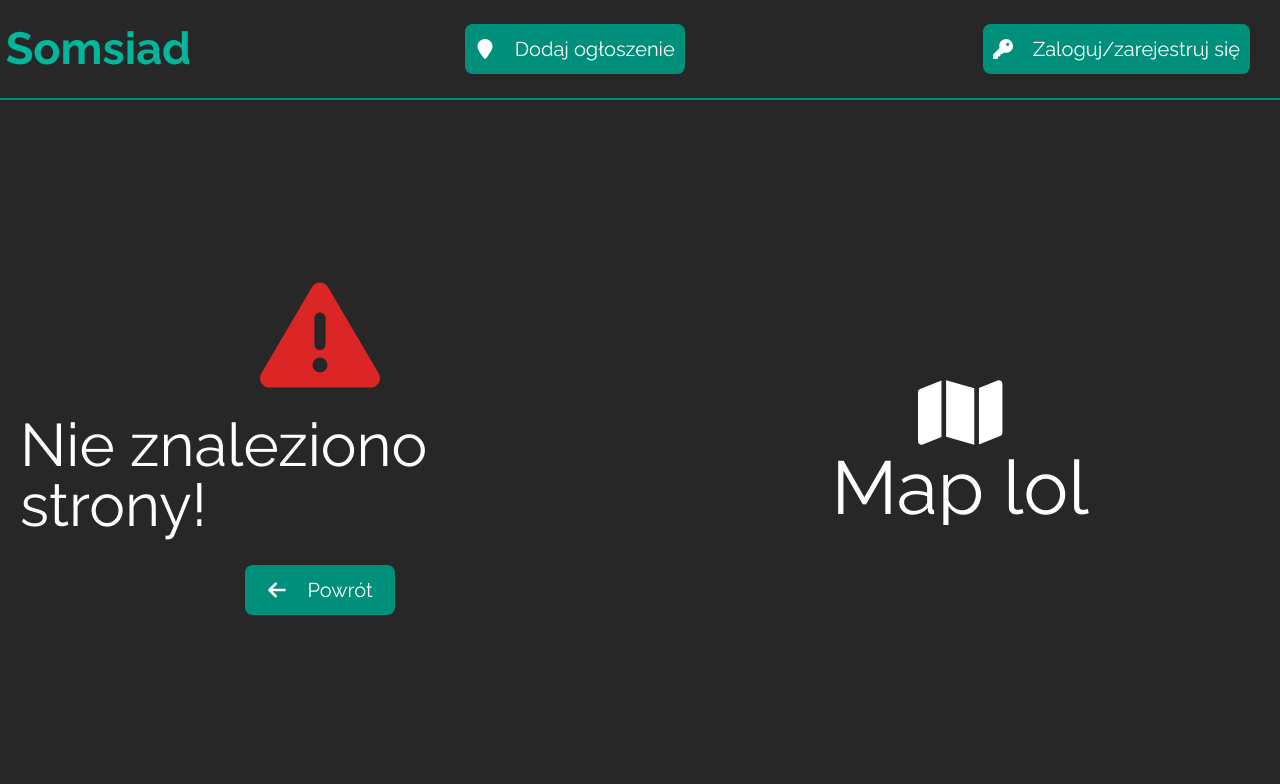
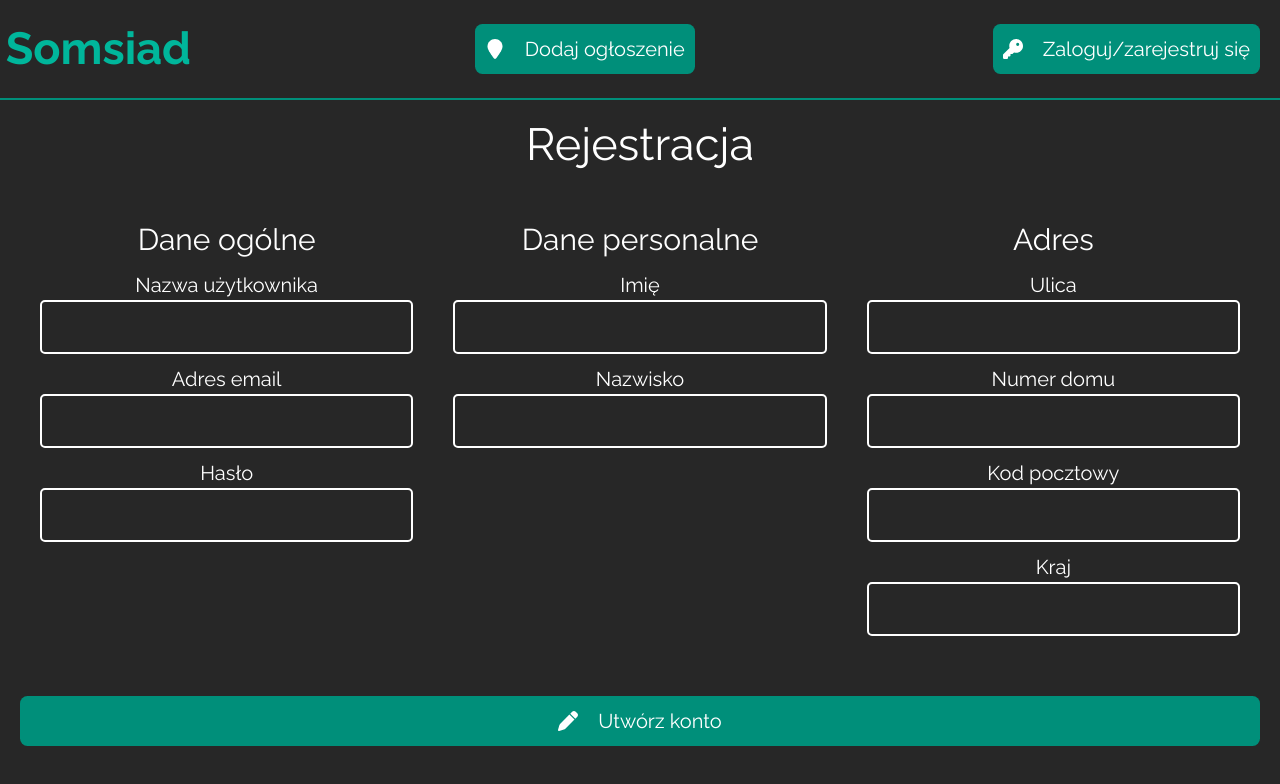
Before and after one commit to cosiedzieje-app/frontend, a Vue app: page /account/register in a window 1280 px wide. Shown: the top 784 px of the page. Built offline with nearby package versions, Linux system fonts and the light colour scheme.

Commit message:
Add register page (...)
Other changes:
- Slightly change login page
- Rework navigation guards
- Add types regarding registration

```diff
--- a/src/App.vue
+++ b/src/App.vue
@@ -23,6 +23,10 @@ import { RouterView } from 'vue-router';
   grid-template-columns: 1fr;
   grid-template-areas: "header"
     "route";
+
+  @media screen and (max-width: 767px) {
+    grid-template-rows: auto 1fr;
+  }
 }
 
 #main-route-wrapper {
--- a/src/components/CustomButton.vue
+++ b/src/components/CustomButton.vue
@@ -1,6 +1,6 @@
 <template>
   <button
-    class="bg-green rounded-md flex flex-row justify-center items-center text-center text-white min-w-[150px] p-2 m-2 hover:bg-green-light transition-[background-color] duration-200"
+    class="bg-green rounded-md flex flex-row justify-center items-center text-center text-white min-w-[150px] min-h-[50px] p-2 hover:bg-green-light transition-[background-color] duration-200"
     @click="() => props.action()"
   >
     <font-awesome-icon class="h-[20px] w-[20px]" :icon="props.icon" />
--- a/src/components/HeaderBox.vue
+++ b/src/components/HeaderBox.vue
@@ -1,7 +1,9 @@
 <template>
-  <header class="flex flex-row h-full w-full outline-none border-solid border-0 border-b-2 border-green">
+  <header
+    class="flex flex-col md:flex-row h-full w-full outline-none border-solid border-0 border-b-2 border-green"
+  >
     <span
-      class="h-full text-center text-green hover:text-green-light transition-[color] duration-200 hover:cursor-pointer p-4 flex flex-col justify-center items-center text-4xl font-bold"
+      class="md:h-full text-center text-green hover:text-green-light transition-[color] duration-200 hover:cursor-pointer p-4 flex flex-col justify-center items-center text-4xl font-bold"
       @click="() => router.push('/')"
     >
       Somsiad
--- a/src/components/LoginFormInput.vue
+++ b/src/components/LoginFormInput.vue
@@ -1,9 +1,19 @@
 <template>
-    <label class="text-white" for="email">{{ labelContent }}</label>
+  <div
+    class="flex flex-col justify-center items-center my-2"
+  >
+    <label class="text-white" :for="name">{{ labelContent }}</label>
     <input
-        class="text-white bg-gray-dark py-2 px-4 w-full border-2 border-solid border-white focus:border-green rounded"
-        :value="modelValue" @input="updateValue" :id="name" :name="name" :type="type" :autocomplete="autocomplete" required
+      class="text-white bg-gray-dark py-2 px-4 w-full border-2 border-solid border-white focus:border-green rounded"
+      :value="modelValue"
+      @input="updateValue"
+      :id="name"
+      :name="name"
+      :type="type"
+      :autocomplete="autocomplete"
+      required
     >
+  </div>
 </template>
 
 <script setup lang="ts">
--- a/src/components/NavBar.vue
+++ b/src/components/NavBar.vue
@@ -1,13 +1,13 @@
 <template>
   <nav class="navbar w-full">
-    <div class="w-full flex flex-row justify-center items-center">
+    <div class="w-full flex flex-col md:flex-row justify-center items-center">
       <NavBarItem
         v-for="item in items"
         :key="item.caption"
         :item="item"
       />
     </div>
-    <div class="flex justify-center items-center p-4">
+    <div class="mt-5 border-dashed border-0 border-t md:border-0 border-green md:mt-0 flex justify-center items-center p-4">
       <AccountBox
         :name="(authenticated) ? store.getAccountName : null"
       />
@@ -36,5 +36,10 @@ const props = defineProps<Props>();
   display: grid;
   grid-template-columns: 1fr auto;
   grid-template-rows: 1fr;
+
+  @media screen and (max-width: 767px) {
+    grid-template-columns: 1fr;
+    grid-template-rows: 1fr auto;
+  }
 }
 </style>
--- a/src/components/RouteWrapper.vue
+++ b/src/components/RouteWrapper.vue
@@ -1,5 +1,20 @@
 <template>
-  <div class="h-full w-full overflow-auto">
+  <div
+    class="h-full w-full"
+    :class="{
+      'overflow-auto': props.scrollable
+    }"
+  >
     <slot></slot>
   </div>
 </template>
+
+<script setup lang="ts">
+interface Props {
+  scrollable?: boolean;
+}
+
+const props = withDefaults(defineProps<Props>(), {
+  scrollable: false
+});
+</script>
--- a/src/main.ts
+++ b/src/main.ts
@@ -21,7 +21,8 @@ import {
   faArrowRight,
   faArrowDown,
   faArrowLeft,
-  faUser
+  faUser,
+  faPen
 } from "@fortawesome/free-solid-svg-icons";
 
 import './styles/index.scss';
@@ -42,15 +43,15 @@ library.add(
   faArrowRight,
   faArrowDown,
   faArrowLeft,
-  faUser
+  faUser,
+  faPen
 );
 
 const pinia = createPinia();
 
 const app = createApp(App)
-  .component("font-awesome-icon", FontAwesomeIcon);
-
-app.use(pinia);
-app.use(router);
+  .component("font-awesome-icon", FontAwesomeIcon)
+  .use(pinia)
+  .use(router);
 
 app.mount('#app');
--- a/src/views/account/AccountLoginView.vue
+++ b/src/views/account/AccountLoginView.vue
@@ -1,18 +1,31 @@
 <template>
-  <RouteWrapper class="account-login flex flex-col items-center">
-    <NoticeBox
+  <RouteWrapper :scrollable="true">
+    <div
       v-if="redirected"
-      message="Log in to continue"
-      icon="fa-solid fa-key"
-      level="warn"
-    />
-    <form class="px-4 my-32" @submit.prevent="sendForm">
+      class="w-full flex flex-row items-center justify-center"
+    >
+      <NoticeBox
+        message="Zaloguj się, aby kontynuować"
+        icon="fa-solid fa-key"
+        level="warn"
+      />
+    </div>
+    <form class="p-4 w-full flex flex-col items-center" @submit.prevent="sendForm">
+      <h1
+        class="w-full text-center text-white text-4xl mb-10"
+      >
+        Logowanie
+      </h1>
       <div>
         <LoginFormInput v-model="email" name="email" autocomplete="email" type="email" label-content="Adres email"></LoginFormInput>
         <LoginFormInput v-model="password" name="password" type="password" label-content="Hasło"></LoginFormInput>
-        <CustomButton class="ml-0" :props="buttonProps"></CustomButton>
+        <CustomButton class="mt-5 w-full" :props="buttonProps" />
       </div>
-  </form>
+      <div class="mt-20 text-center text-white">
+        <h2 class="text-2xl">Nie posiadasz konta?</h2>
+        <CustomButton class="mt-2 w-full" :props="registerButtonProps" />
+      </div>
+    </form>
   </RouteWrapper>
 </template>
 
@@ -22,11 +35,12 @@ import NoticeBox from "@/components/NoticeBox.vue";
 import LoginFormInput from "@/components/LoginFormInput.vue";
 import CustomButton from "@/components/CustomButton.vue";
 
-import { useRoute } from "vue-router";
+import { useRoute, useRouter } from "vue-router";
 import { ref } from "vue";
 import type { ButtonProps, LoginRequest } from "@/types";
 
 const route = useRoute();
+const router = useRouter();
 
 const redirected = ref<boolean>(route.query.redirect === 'true');
 
@@ -64,4 +78,15 @@ const buttonProps: ButtonProps = {
   action: () => {},
   icon: 'fa-solid fa-check'
 }
+
+const registerButtonProps: ButtonProps = {
+  caption: "Zarejestruj się",
+  action: () => router.push({
+    name: 'accountRegister',
+    params: {
+      email: email.value
+    }
+  }),
+  icon: 'fa-solid fa-pen'
+}
 </script>
--- /dev/null
+++ b/src/views/account/AccountRegisterView.vue
@@ -0,0 +1,154 @@
+<template>
+  <RouteWrapper :scrollable="true">
+    <form class="p-4 min-h-full w-full flex flex-col justify-center items-center" @submit.prevent="">
+      <h1
+        class="w-full text-center text-white text-4xl"
+      >Rejestracja</h1>
+      <div
+        class="w-full flex flex-col md:flex-row md:flex-[1_1_33.33%]"
+      >
+        <div
+          class="mt-10 md:mx-4 w-full"
+        >
+          <h2
+            class="w-full text-center text-white text-2xl"
+          >Dane ogólne</h2>
+          <LoginFormInput
+            v-model="accountData.username"
+            name="username"
+            type="text"
+            label-content="Nazwa użytkownika"
+            autocomplete="username"
+          />
+          <LoginFormInput
+            v-model="accountData.email"
+            name="email"
+            autocomplete="email"
+            type="email"
+            label-content="Adres email"
+          />
+          <LoginFormInput
+            v-model="accountData.password"
+            name="password"
+            type="password"
+            label-content="Hasło"
+            autocomplete="new-password"
+          />
+        </div>
+        <div
+          class="mt-10 md:mx-4 w-full"
+        >
+          <h2
+            class="w-full text-center text-white text-2xl"
+          >Dane personalne</h2>
+          <LoginFormInput
+            v-model="personalData.name"
+            name="name"
+            type="text"
+            label-content="Imię"
+            autocomplete="given-name"
+          />
+          <LoginFormInput
+            v-model="personalData.surname"
+            name="surname"
+            type="text"
+            label-content="Nazwisko"
+            autocomplete="family-name"
+          />
+        </div>
+        <div
+          class="mt-10 md:mx-4 w-full"
+        >
+          <h2
+            class="w-full text-center text-white text-2xl"
+          >Adres</h2>
+          <LoginFormInput
+            v-model="address.street"
+            name="street"
+            type="text"
+            label-content="Ulica"
+          />
+          <LoginFormInput
+            v-model="address.number"
+            name="number"
+            type="number"
+            label-content="Numer domu"
+          />
+          <LoginFormInput
+            v-model="address.postalCode"
+            name="postal-code"
+            type="text"
+            label-content="Kod pocztowy"
+            autocomplete="postal-code"
+          />
+          <LoginFormInput
+            v-model="address.country"
+            name="country"
+            type="text"
+            label-content="Kraj"
+            autocomplete="country-name"
+          />
+        </div>
+      </div>
+      <CustomButton class="mt-10 w-full" :props="buttonProps" />
+      <div
+        class="mt-10 text-center text-white flex flex-col items-center"
+      >
+        <h2
+          class="text-2xl"
+        >
+          Posiadasz już konto?
+        </h2>
+        <CustomButton
+          class="mt-2 w-full"
+          :props="loginButtonProps"
+        />
+      </div>
+    </form>
+  </RouteWrapper>
+</template>
+
+<script setup lang="ts">
+import LoginFormInput from '@/components/LoginFormInput.vue';
+import CustomButton from '@/components/CustomButton.vue';
+import RouteWrapper from '@/components/RouteWrapper.vue';
+
+import { reactive } from 'vue';
+import type { ButtonProps, UserAccountData, UserPersonalData, Address } from '@/types';
+import { Sex } from '@/types';
+import { useRouter } from 'vue-router';
+
+interface Props {
+  initEmail: string;
+}
+
+const router = useRouter();
+const props = defineProps<Props>();
+const buttonProps: ButtonProps = {
+  caption: "Utwórz konto",
+  action: () => {},
+  icon: "fa-solid fa-pen"
+};
+const loginButtonProps: ButtonProps = {
+  caption: "Zaloguj się",
+  action: () => router.push({ name: 'accountLogin' }),
+  icon: "fa-solid fa-key"
+};
+
+const accountData = reactive<UserAccountData>({
+  username: "",
+  email: props.initEmail,
+  password: ""
+});
+const personalData = reactive<UserPersonalData>({
+  name: "",
+  surname: "",
+  sex: Sex.Other
+});
+const address = reactive<Address>({
+  postalCode: "",
+  number: "",
+  street: "",
+  country: ""
+});
+</script>
--- a/src/views/account/AccountView.vue
+++ b/src/views/account/AccountView.vue
@@ -1,5 +1,5 @@
 <template>
-  <RouteWrapper class="flex flex-col items-center">
+  <RouteWrapper>
     <RouterView v-slot="{ Component }">
       <transition name="view-fade" mode="out-in">
         <component :is="Component" />
```
Also changed, not shown: src/router/index.ts (+69 -39 lines), src/types/index.ts (+45 -1 lines).
